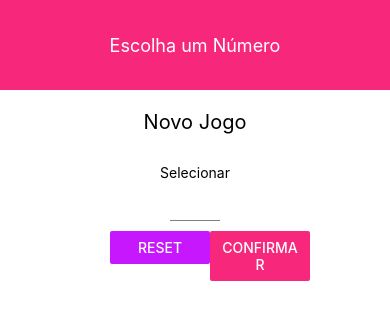
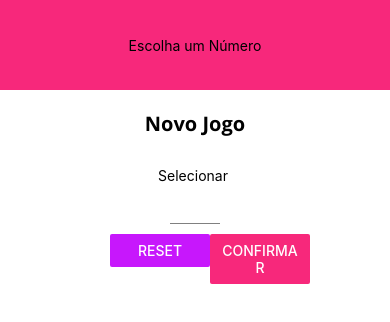
Before and after one commit to thuansilva/Guess-a-Number-App, a React Native app: screen / in a window 390 px wide. Shown: the top 322 px of the page. Built offline with nearby package versions, Linux system fonts and the light colour scheme.

Commit message:
:lipstick: Types of styling.
A Synthetic Style "Cascade": Custom Wrapper Components & Global Styles.

```diff
--- a/App.js
+++ b/App.js
@@ -1,14 +1,35 @@
 import React, { useState } from 'react';
 import { StyleSheet, View } from 'react-native';
+
+import { AppLoading } from 'expo';
+import * as Font from 'expo-font';
 
 import Header from './components/Header';
 import GameOverScreen from './screens/GameOverScreen';
 import GameScreen from './screens/GameScreen';
 import StartGameScreen from './screens/StartGameScreen';
 
+
+const fetchFonts = () => {
+  Font.loadAsync({
+    'open-sans': require('./assets/fonts/OpenSans-Regular.ttf'),
+    'open-sans-bold': require('./assets/fonts/OpenSans-Bold.ttf'),
+
+  });
+};
+
 export default function App() {
   const [userNumber, setUserNumber] = useState();
   const [guessRounds, setGuessRounds] = useState(0);
+  const [dataLoaded, setDadaLoaded] = useState(false);
+
+  if (!dataLoaded) {
+    return <AppLoading
+      startAsync={fetchFonts}
+      onFinish={() => setDadaLoaded(true)}
+      onError={(err) => console.log(err)}
+    />;
+  }
 
   const configureNewGameHandler = () => {
     setGuessRounds(0);
--- /dev/null
+++ b/components/BodyText.js
@@ -0,0 +1,13 @@
+import React from 'react';
+import { Text, StyleSheet } from 'react-native';
+
+const BodyText = (props) => <Text style={styles.title}>{props.children} </Text>;
+
+const styles = StyleSheet({
+  title: {
+    fontFamily: 'open-sans-bold',
+    fonstSize: 18,
+  },
+});
+
+export default BodyText;
--- a/components/Header.js
+++ b/components/Header.js
@@ -2,13 +2,12 @@ import React from 'react';
 import { StyleSheet, Text, View } from 'react-native';
 
 import Colors from '../constants/colors';
+import TitleText from './TitleText';
 
 
 const Header = (props) => (
   <View style={styles.header}>
-    <Text style={styles.headerTitle}>
-      {props.title}
-    </Text>
+    <TitleText>{props.title}</TitleText>
   </View>
 );
 
@@ -21,10 +20,6 @@ const styles = StyleSheet.create({
     alignItems: 'center',
     justifyContent: 'center',
   },
-  headerTitle: {
-    color: 'white',
-    fontSize: 18,
-  },
 
 });
 
--- /dev/null
+++ b/components/TitleText.js
@@ -0,0 +1,20 @@
+import React from 'react';
+import { Text, StyleSheet } from 'react-native';
+
+const TitleText = (props) => (
+  <Text
+    style={{ ...styles.title, ...props.style }}
+  >
+    {props.children}
+  </Text>
+);
+
+
+const styles = StyleSheet({
+  title: {
+    fontFamily: 'open-sans-bold',
+    fonstSize: 18,
+  },
+});
+
+export default TitleText;
--- /dev/null
+++ b/constants/default-styles.js
@@ -0,0 +1,11 @@
+import { StyleSheet } from 'react-native';
+
+export default StyleSheet.create({
+  bodyText: {
+    fontFamily: 'open-sans',
+  },
+  title: {
+    fontFamily: 'open-sans-bold',
+    fontSize: 18,
+  },
+});
--- a/screens/GameScreen.js
+++ b/screens/GameScreen.js
@@ -5,6 +5,7 @@ import {
 
 import Card from '../components/Card';
 import NumberContainer from '../components/numberContainer';
+import DefaultStyles from '../constants/default-styles';
 
 const generateRandomBetween = (min, max, exclude) => {
   min = Math.ceil(min);
@@ -34,7 +35,7 @@ const GameScreen = (props) => {
 
   const nextGuessHandler = (direction) => {
     if ((direction === 'lower' && currentGuess < props.userChoice)
-            || (direction === 'greater' && currentGuess > props.userChoice)) {
+      || (direction === 'greater' && currentGuess > props.userChoice)) {
       Alert.alert('não minta!', 'Voce agora está perto...', [{ text: 'Desculpa!', style: 'cancel' }]);
       return;
     }
@@ -51,7 +52,7 @@ const GameScreen = (props) => {
 
   return (
     <View style={styles.screen}>
-      <Text>Adivinhar</Text>
+      <Text style={DefaultStyles.bodyText}>Adivinhar</Text>
       <NumberContainer>{currentGuess}</NumberContainer>
       <Card style={styles.buttonContainer}>
         <Button
--- a/screens/StartGameScreen.js
+++ b/screens/StartGameScreen.js
@@ -3,9 +3,11 @@ import {
   Text, View, StyleSheet, Button, TouchableWithoutFeedback, Keyboard, Alert,
 } from 'react-native';
 
+import BodyText from '../components/BodyText';
 import Card from '../components/Card';
 import Input from '../components/Input';
 import NumberContainer from '../components/numberContainer';
+import TitleText from '../components/TitleText';
 import Colors from '../constants/colors';
 
 
@@ -41,7 +43,7 @@ const StartGameScreen = (props) => {
   if (cofirmed) {
     confrimatedOutput = (
       <Card style={styles.summaryContainer}>
-        <Text>Voce Selecionou</Text>
+        <BodyText>Voce Selecionou</BodyText>
         <NumberContainer>{selectedNumber}</NumberContainer>
         <Button
           title="Iniciar Jogo"
@@ -56,9 +58,9 @@ const StartGameScreen = (props) => {
     }}
     >
       <View style={styles.screen}>
-        <Text style={styles.title}>Novo Jogo</Text>
+        <TitleText style={styles.title}>Novo Jogo</TitleText>
         <Card style={styles.inputContainer}>
-          <Text>Selecionar</Text>
+          <BodyText>Selecionar</BodyText>
           <Input
             style={styles.input}
             blurOnSubmit
@@ -102,6 +104,7 @@ const styles = StyleSheet.create({
   title: {
     fontSize: 20,
     marginVertical: 10,
+    fontFamily: 'open-sans-bold',
 
   },
   inputContainer: {
```
Also changed, not shown: package.json (+12 -3 lines), .eslintrc.json, assets/fonts/OpenSans-Bold.ttf (added), assets/fonts/OpenSans-Regular.ttf (added).
